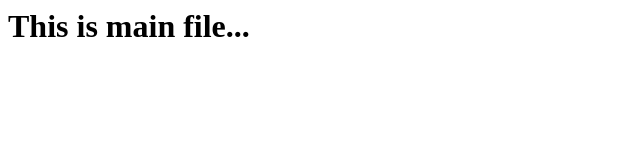
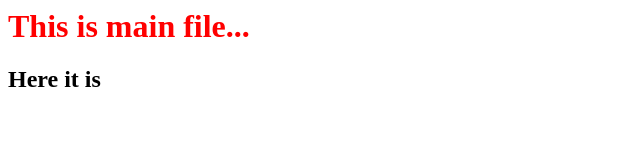
Before and after one commit to Krishna-P2001/First-Project, a plain HTML site: page index.html in a window 1280 px wide. Shown: the whole page, without its empty margins (0-640 px from the left). Drawn offline with Linux system fonts and the light colour scheme.

Commit message:
css added

```diff
--- a/index.html
+++ b/index.html
@@ -1,7 +1,10 @@
 <html>
-
+<head>
+    <link rel="stylesheet" href="main.css">
+</head>
 <body>
     <h1>This is main file...</h1>
+    <h2>Here it is</h2>
 </body>
 
 </html>
--- /dev/null
+++ b/main.css
@@ -0,0 +1,3 @@
+h1 {
+    color: red;
+}
```
